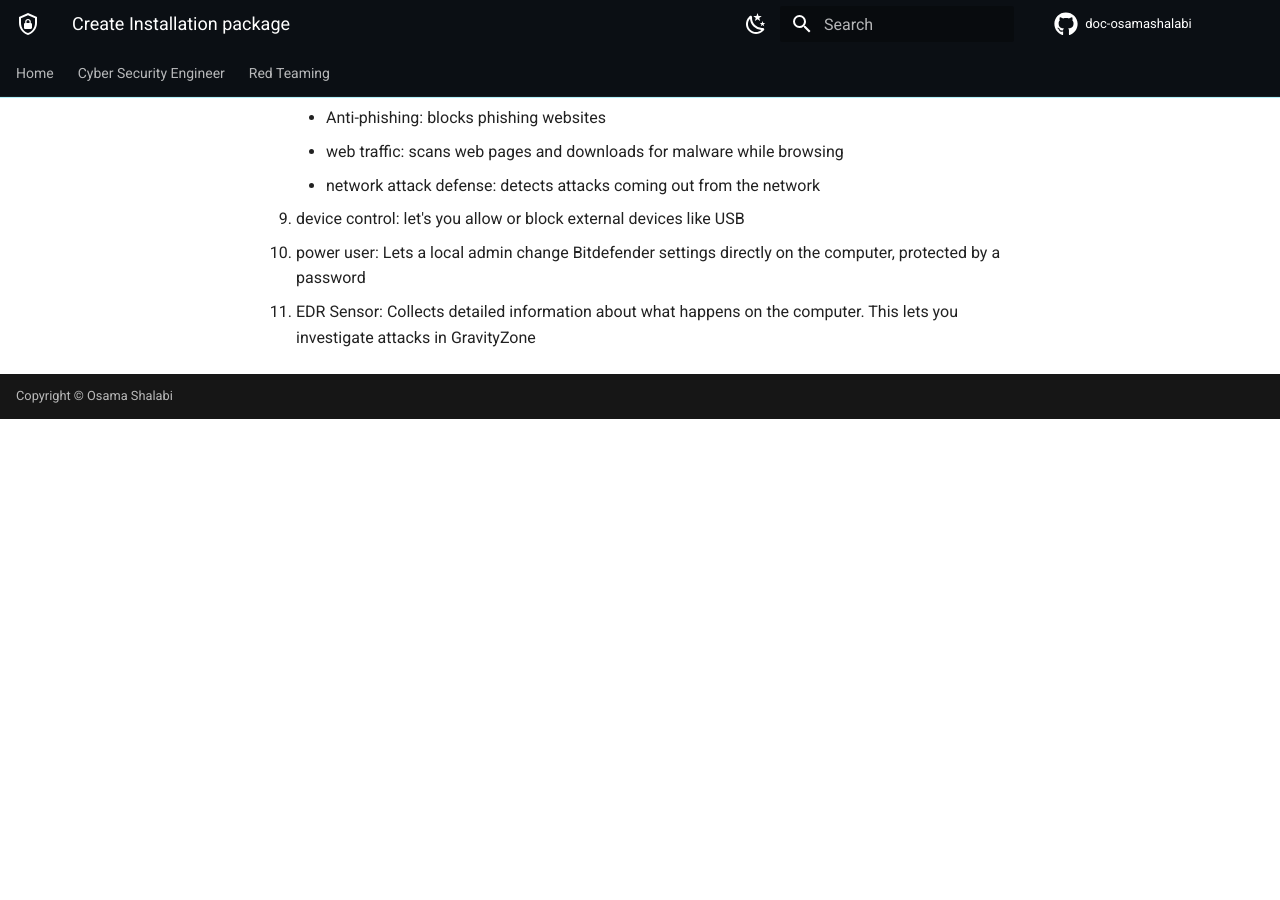
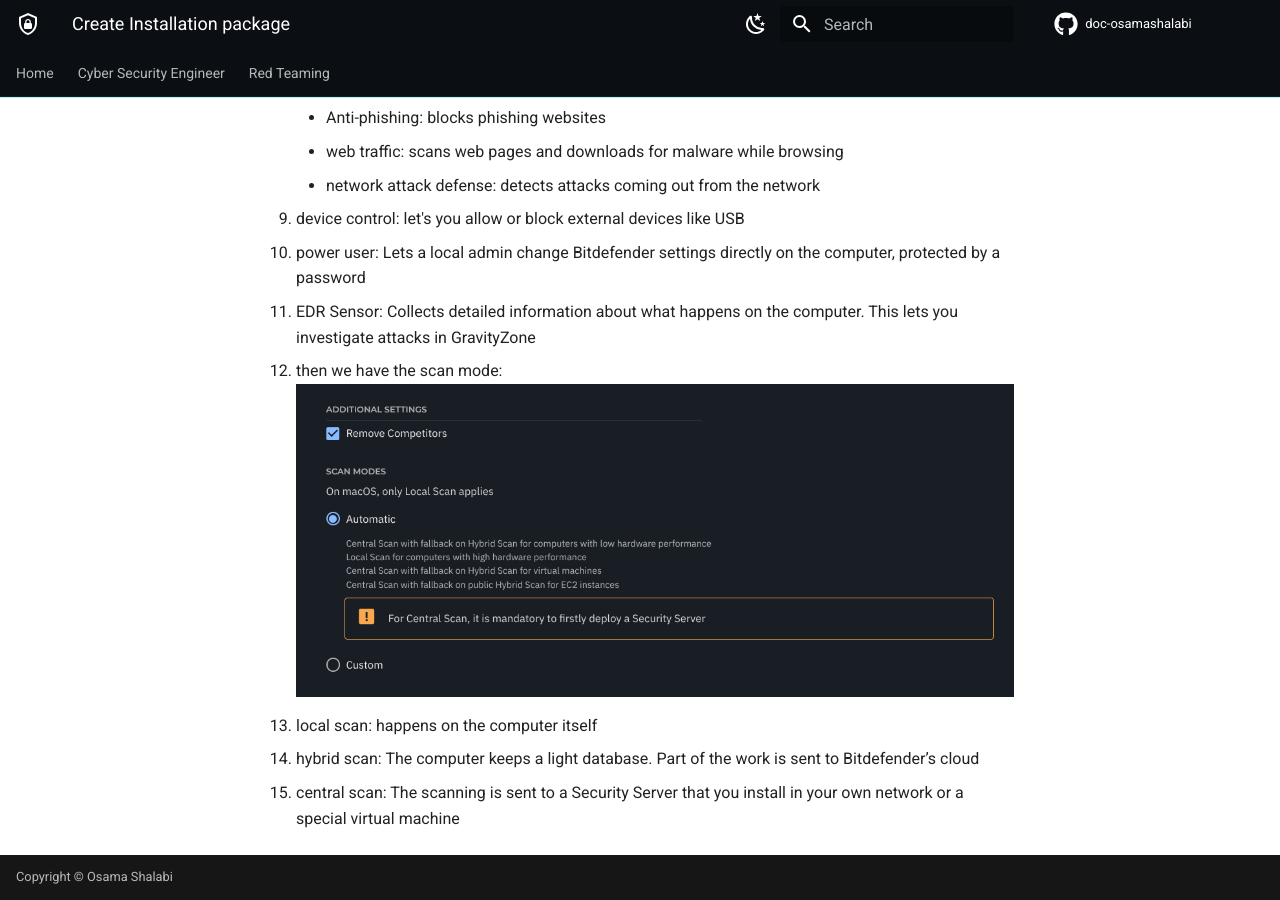
Before and after one commit to osamashalabi432-png/doc-osamashalabi, an MkDocs documentation site: the page built from docs/cyber-security-engineer/edr/BitDefender/Create Installation package.md, in a window 1280 px wide and 900 px high, scrolled down 1884 px. Built offline with MkDocs 1.6.1 and Material for MkDocs 9.7.7, drawn with Linux system fonts in a browser that asks for light colours; comment, search, counter and statistics services are not loaded; before the commit the page ends 2303 px from its top, so only the background shows below that.

Commit message:
vault backup: 2026-10-15 10:02:32

```diff
--- a/docs/cyber-security-engineer/edr/BitDefender/Create Installation package.md
+++ b/docs/cyber-security-engineer/edr/BitDefender/Create Installation package.md
@@ -18,3 +18,10 @@
 - device control: let's you allow or block external devices like USB
 - power user: Lets a local admin change Bitdefender settings directly on the computer, protected by a password
 - EDR Sensor: Collects detailed information about what happens on the computer. This lets you investigate attacks in GravityZone
+
+
+- then we have the scan mode:
+![](../../../attachments/Pasted%20image%2020261015095908.png)
+1. local scan: happens on the computer itself
+2. hybrid scan: The computer keeps a light database. Part of the work is sent to Bitdefender’s cloud
+3. central scan: The scanning is sent to a Security Server that you install in your own network or a special virtual machine
```
Also changed, not shown: docs/attachments/Pasted image 20261015095908.png (added).
